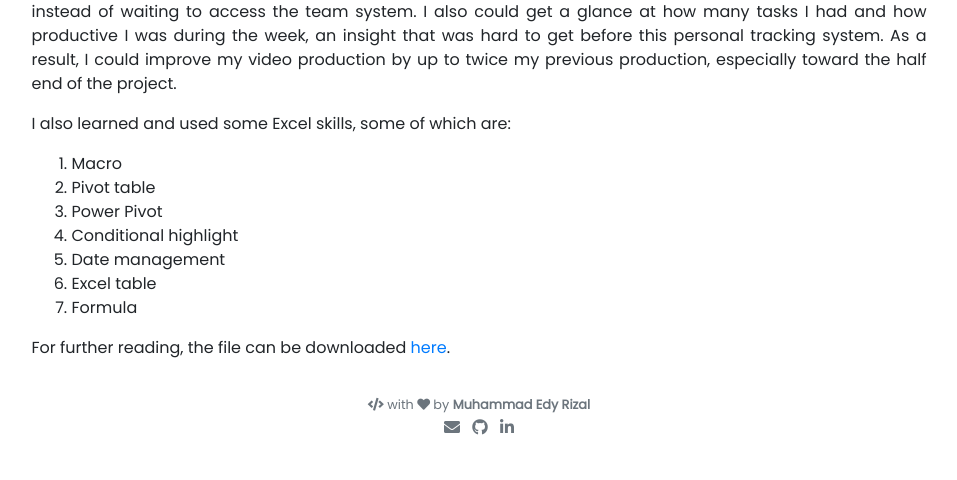
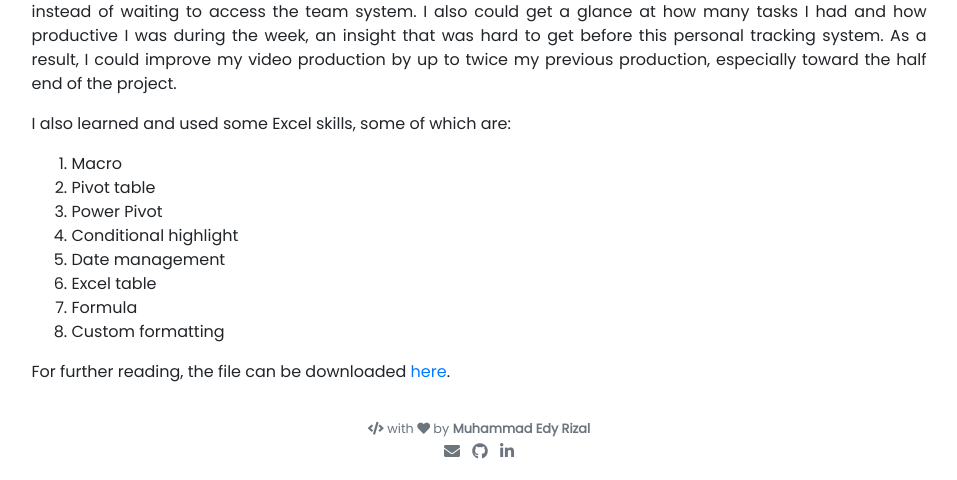
Before and after one commit to edyrizalmuh/portfolio, a Jekyll site: the page built from _projects/Excel Dashboard.md, in a window 1280 px wide. Shown: the part 886-1366 px from the top of the page, without its empty margins (161-1118 px from the left). Built offline with Jekyll 4.4.1, drawn with Linux system fonts in a browser that asks for light colours; nearby versions of some CDN libraries; before the commit the page ends 1342 px from its top, so only the background shows below that.

Commit message:
add custom format to excel dashboard project

```diff
--- a/_projects/Excel Dashboard.md
+++ b/_projects/Excel Dashboard.md
@@ -24,5 +24,6 @@ I also learned and used some Excel skills, some of which are:
 1. Date management
 1. Excel table
 1. Formula
+1. Custom formatting
 
 For further reading, the file can be downloaded <a href="../assets/excel/Personal dashboard.xlsm" download>here</a>.
```
